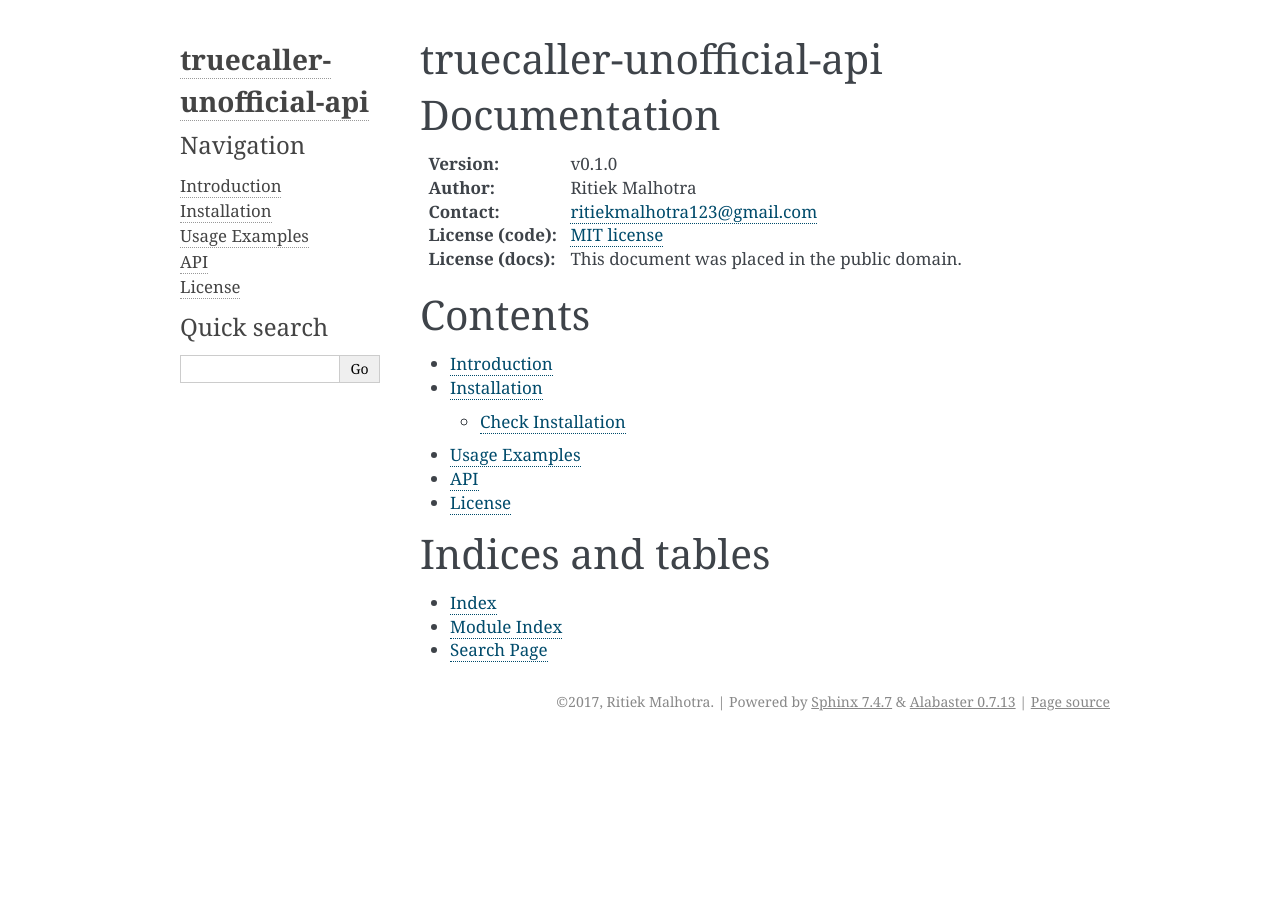
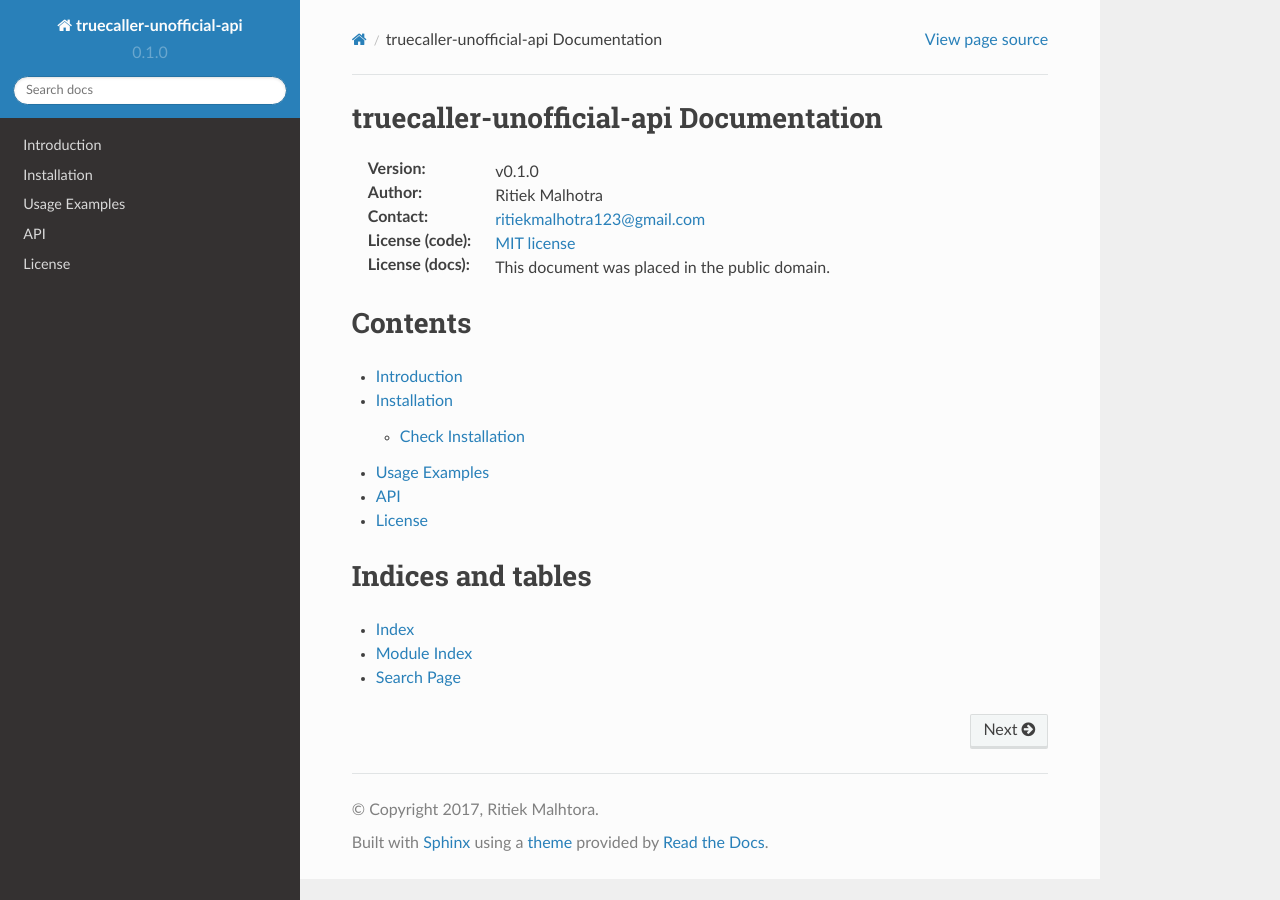
Before and after one commit to ritiek/trunofficial, a Sphinx documentation site: the page built from docs/index.rst, in a window 1280 px wide. Built offline with Sphinx 7.4.7 and the Read the Docs theme 2.0.0, drawn with Linux system fonts in a browser that asks for light colours; the version number is read from the project's files by our own code; some of the changed lines change nothing that is shown.

Commit message:
Update conf.py

```diff
--- a/docs/conf.py
+++ b/docs/conf.py
@@ -1,7 +1,8 @@
+#!/usr/bin/env python3
 # -*- coding: utf-8 -*-
 #
-# truecaller-unofficial-api documentation build configuration file, created by
-# sphinx-quickstart on Fri Jul 14 11:14:45 2017.
+# rpi-backlight documentation build configuration file, created by
+# sphinx-quickstart on Tue Nov 15 11:31:58 2016.
 #
 # This file is execfile()d with the current directory set to its
 # containing dir.
@@ -16,10 +17,12 @@
 # add these directories to sys.path here. If the directory is relative to the
 # documentation root, use os.path.abspath to make it absolute, like shown here.
 #
-# import os
-# import sys
-# sys.path.insert(0, os.path.abspath('.'))
+import os
+import sys
+sys.path.insert(0, os.path.abspath('.'))
+sys.path.insert(1, os.path.abspath('..'))
 
+from turecaller_unofficial_api import __version__
 
 # -- General configuration ------------------------------------------------
 
@@ -30,7 +33,9 @@
 # Add any Sphinx extension module names here, as strings. They can be
 # extensions coming with Sphinx (named 'sphinx.ext.*') or your custom
 # ones.
-extensions = ['sphinx.ext.autodoc']
+extensions = [
+    'sphinx.ext.autodoc',
+]
 
 # Add any paths that contain templates here, relative to this directory.
 templates_path = ['_templates']
@@ -41,22 +46,26 @@
 # source_suffix = ['.rst', '.md']
 source_suffix = '.rst'
 
+# The encoding of source files.
+#
+# source_encoding = 'utf-8-sig'
+
 # The master toctree document.
 master_doc = 'index'
 
 # General information about the project.
-project = u'truecaller-unofficial-api'
-copyright = u'2017, Ritiek Malhotra'
-author = u'Ritiek Malhotra'
+project = 'truecaller-unofficial-api'
+copyright = '2017, Ritiek Malhtora'
+author = 'Ritiek Malhotra'
 
 # The version info for the project you're documenting, acts as replacement for
 # |version| and |release|, also used in various other places throughout the
 # built documents.
 #
 # The short X.Y version.
-version = u'0.1.0'
+version = __version__
 # The full version, including alpha/beta/rc tags.
-release = u'0.1.0'
+release = __version__
 
 # The language for content autogenerated by Sphinx. Refer to documentation
 # for a list of supported languages.
@@ -65,13 +74,47 @@
 # Usually you set "language" from the command line for these cases.
 language = None
 
+# There are two options for replacing |today|: either, you set today to some
+# non-false value, then it is used:
+#
+# today = ''
+#
+# Else, today_fmt is used as the format for a strftime call.
+#
+# today_fmt = '%B %d, %Y'
+
 # List of patterns, relative to source directory, that match files and
 # directories to ignore when looking for source files.
 # This patterns also effect to html_static_path and html_extra_path
 exclude_patterns = ['_build', 'Thumbs.db', '.DS_Store']
 
+# The reST default role (used for this markup: `text`) to use for all
+# documents.
+#
+# default_role = None
+
+# If true, '()' will be appended to :func: etc. cross-reference text.
+#
+# add_function_parentheses = True
+
+# If true, the current module name will be prepended to all description
+# unit titles (such as .. function::).
+#
+# add_module_names = True
+
+# If true, sectionauthor and moduleauthor directives will be shown in the
+# output. They are ignored by default.
+#
+# show_authors = False
+
 # The name of the Pygments (syntax highlighting) style to use.
 pygments_style = 'sphinx'
+
+# A list of ignored prefixes for module index sorting.
+# modindex_common_prefix = []
+
+# If true, keep warnings as "system message" paragraphs in the built documents.
+# keep_warnings = False
 
 # If true, `todo` and `todoList` produce output, else they produce nothing.
 todo_include_todos = False
@@ -82,7 +125,7 @@
 # The theme to use for HTML and HTML Help pages.  See the documentation for
 # a list of builtin themes.
 #
-html_theme = 'alabaster'
+html_theme = 'sphinx_rtd_theme'
 
 # Theme options are theme-specific and customize the look and feel of a theme
 # further.  For a list of options available for each theme, see the
@@ -90,60 +133,173 @@
 #
 # html_theme_options = {}
 
+# Add any paths that contain custom themes here, relative to this directory.
+# html_theme_path = []
+
+# The name for this set of Sphinx documents.
+# "<project> v<release> documentation" by default.
+#
+# html_title = 'rpi-backlight v1.6.0'
+
+# A shorter title for the navigation bar.  Default is the same as html_title.
+#
+# html_short_title = None
+
+# The name of an image file (relative to this directory) to place at the top
+# of the sidebar.
+#
+# html_logo = None
+
+# The name of an image file (relative to this directory) to use as a favicon of
+# the docs.  This file should be a Windows icon file (.ico) being 16x16 or 32x32
+# pixels large.
+#
+# html_favicon = None
+
 # Add any paths that contain custom static files (such as style sheets) here,
 # relative to this directory. They are copied after the builtin static files,
 # so a file named "default.css" will overwrite the builtin "default.css".
 html_static_path = ['_static']
 
-# Custom sidebar templates, must be a dictionary that maps document names
-# to template names.
+# Add any extra paths that contain custom files (such as robots.txt or
+# .htaccess) here, relative to this directory. These files are copied
+# directly to the root of the documentation.
 #
-# This is required for the alabaster theme
-# refs: http://alabaster.readthedocs.io/en/latest/installation.html#sidebars
-html_sidebars = {
-    '**': [
-        'about.html',
-        'navigation.html',
-        'relations.html',  # needs 'show_related': True theme option to display
-        'searchbox.html',
-        'donate.html',
-    ]
-}
+# html_extra_path = []
 
+# If not None, a 'Last updated on:' timestamp is inserted at every page
+# bottom, using the given strftime format.
+# The empty string is equivalent to '%b %d, %Y'.
+#
+# html_last_updated_fmt = None
 
-# -- Options for HTMLHelp output ------------------------------------------
+# If true, SmartyPants will be used to convert quotes and dashes to
+# typographically correct entities.
+#
+# html_use_smartypants = True
+
+# Custom sidebar templates, maps document names to template names.
+#
+# html_sidebars = {}
+
+# Additional templates that should be rendered to pages, maps page names to
+# template names.
+#
+# html_additional_pages = {}
+
+# If false, no module index is generated.
+#
+# html_domain_indices = True
+
+# If false, no index is generated.
+#
+# html_use_index = True
+
+# If true, the index is split into individual pages for each letter.
+#
+# html_split_index = False
+
+# If true, links to the reST sources are added to the pages.
+#
+# html_show_sourcelink = True
+
+# If true, "Created using Sphinx" is shown in the HTML footer. Default is True.
+#
+# html_show_sphinx = True
+
+# If true, "(C) Copyright ..." is shown in the HTML footer. Default is True.
+#
+# html_show_copyright = True
+
+# If true, an OpenSearch description file will be output, and all pages will
+# contain a <link> tag referring to it.  The value of this option must be the
+# base URL from which the finished HTML is served.
+#
+# html_use_opensearch = ''
+
+# This is the file name suffix for HTML files (e.g. ".xhtml").
+# html_file_suffix = None
+
+# Language to be used for generating the HTML full-text search index.
+# Sphinx supports the following languages:
+#   'da', 'de', 'en', 'es', 'fi', 'fr', 'h', 'it', 'ja'
+#   'nl', 'no', 'pt', 'ro', 'r', 'sv', 'tr', 'zh'
+#
+# html_search_language = 'en'
+
+# A dictionary with options for the search language support, empty by default.
+# 'ja' uses this config value.
+# 'zh' user can custom change `jieba` dictionary path.
+#
+# html_search_options = {'type': 'default'}
+
+# The name of a javascript file (relative to the configuration directory) that
+# implements a search results scorer. If empty, the default will be used.
+#
+# html_search_scorer = 'scorer.js'
 
 # Output file base name for HTML help builder.
 htmlhelp_basename = 'truecaller-unofficial-apidoc'
 
-
 # -- Options for LaTeX output ---------------------------------------------
 
 latex_elements = {
-    # The paper size ('letterpaper' or 'a4paper').
-    #
-    # 'papersize': 'letterpaper',
+     # The paper size ('letterpaper' or 'a4paper').
+     #
+     # 'papersize': 'letterpaper',
 
-    # The font size ('10pt', '11pt' or '12pt').
-    #
-    # 'pointsize': '10pt',
+     # The font size ('10pt', '11pt' or '12pt').
+     #
+     # 'pointsize': '10pt',
 
-    # Additional stuff for the LaTeX preamble.
-    #
-    # 'preamble': '',
+     # Additional stuff for the LaTeX preamble.
+     #
+     # 'preamble': '',
 
-    # Latex figure (float) alignment
-    #
-    # 'figure_align': 'htbp',
+     # Latex figure (float) alignment
+     #
+     # 'figure_align': 'htbp',
 }
 
 # Grouping the document tree into LaTeX files. List of tuples
 # (source start file, target name, title,
 #  author, documentclass [howto, manual, or own class]).
 latex_documents = [
-    (master_doc, 'truecaller-unofficial-api.tex', u'truecaller-unofficial-api Documentation',
-     u'Ritiek Malhotra', 'manual'),
+    (master_doc, 'truecaller-unofficial-api.tex', 'truecaller-unofficial-api Documentation',
+     'Ritiek Malhotra', 'manual'),
 ]
+
+# The name of an image file (relative to this directory) to place at the top of
+# the title page.
+#
+# latex_logo = None
+
+# For "manual" documents, if this is true, then toplevel headings are parts,
+# not chapters.
+#
+# latex_use_parts = False
+
+# If true, show page references after internal links.
+#
+# latex_show_pagerefs = False
+
+# If true, show URL addresses after external links.
+#
+# latex_show_urls = False
+
+# Documents to append as an appendix to all manuals.
+#
+# latex_appendices = []
+
+# It false, will not define \strong, \code, 	itleref, \crossref ... but only
+# \sphinxstrong, ..., \sphinxtitleref, ... To help avoid clash with user added
+# packages.
+#
+# latex_keep_old_macro_names = True
+
+# If false, no module index is generated.
+#
+# latex_domain_indices = True
 
 
 # -- Options for manual page output ---------------------------------------
@@ -151,9 +307,13 @@
 # One entry per manual page. List of tuples
 # (source start file, name, description, authors, manual section).
 man_pages = [
-    (master_doc, 'truecaller-unofficial-api', u'truecaller-unofficial-api Documentation',
+    (master_doc, 'truecaller-unofficial-api', 'truecaller-unofficial-api Documentation',
      [author], 1)
 ]
+
+# If true, show URL addresses after external links.
+#
+# man_show_urls = False
 
 
 # -- Options for Texinfo output -------------------------------------------
@@ -162,7 +322,23 @@
 # (source start file, target name, title, author,
 #  dir menu entry, description, category)
 texinfo_documents = [
-    (master_doc, 'truecaller-unofficial-api', u'truecaller-unofficial-api Documentation',
+    (master_doc, 'truecaller-unofficial-api', 'truecaller-unofficial-api Documentation',
      author, 'truecaller-unofficial-api', 'One line description of project.',
      'Miscellaneous'),
 ]
+
+# Documents to append as an appendix to all manuals.
+#
+# texinfo_appendices = []
+
+# If false, no module index is generated.
+#
+# texinfo_domain_indices = True
+
+# How to display URL addresses: 'footnote', 'no', or 'inline'.
+#
+# texinfo_show_urls = 'footnote'
+
+# If true, do not generate a @detailmenu in the "Top" node's menu.
+#
+# texinfo_no_detailmenu = False
```
